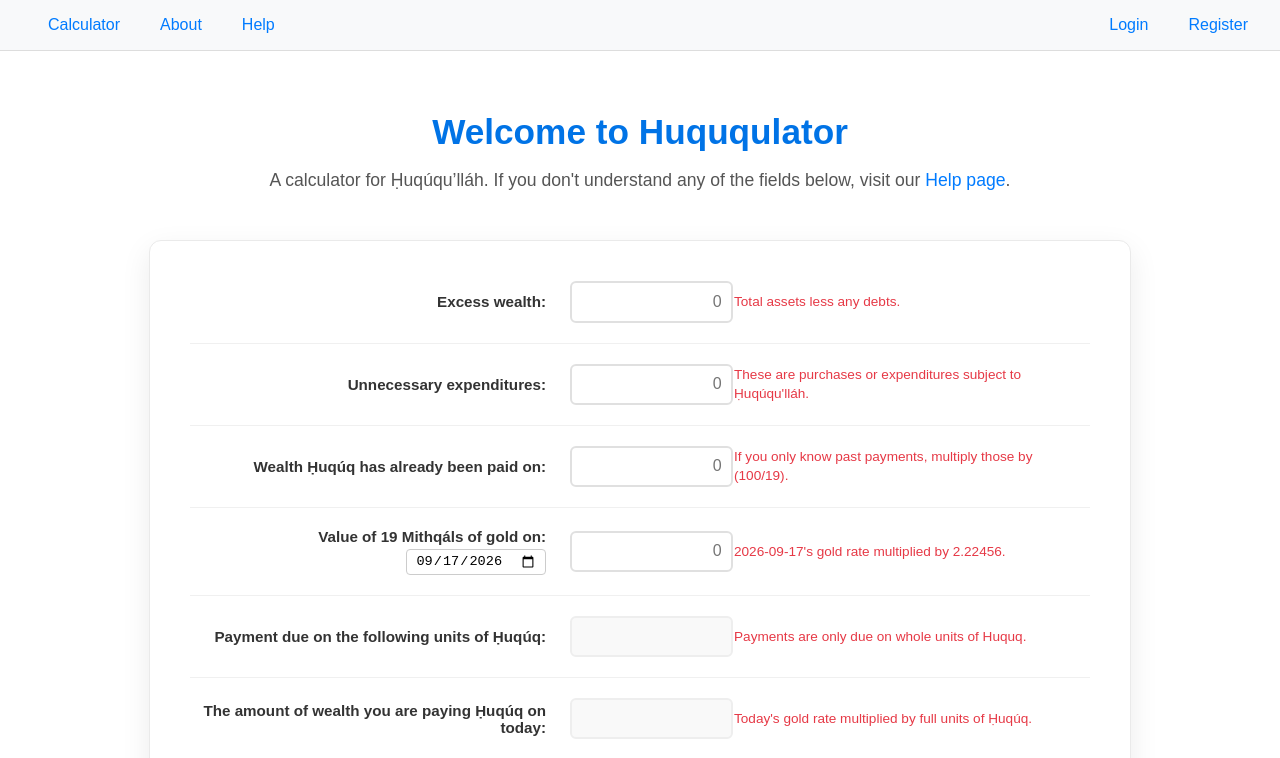
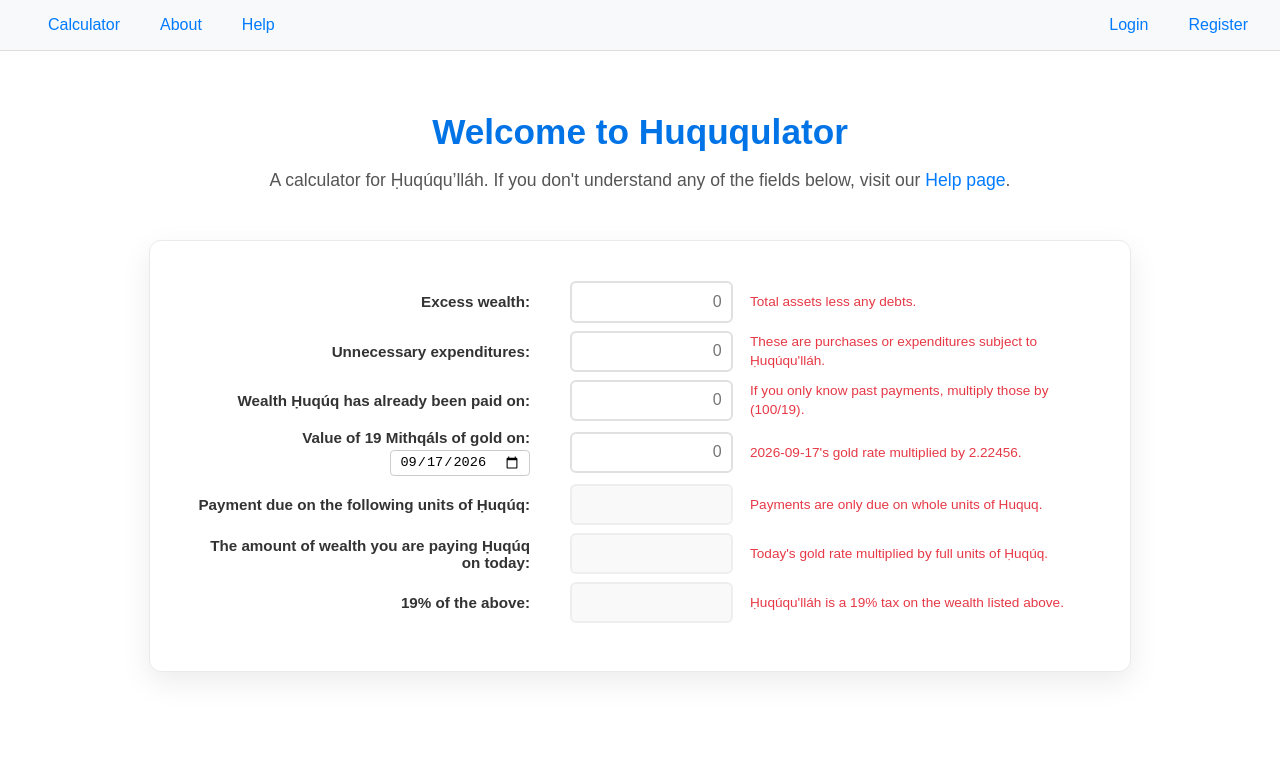
Before and after one commit to bahaipedia/huququlator, a React (Vite) app in the folder client/: page / in a window 1280 px wide. Shown: the top 758 px of the page. Built offline with nearby package versions, Linux system fonts and the light colour scheme; no server answers.

Commit message:
Update App.css

```diff
--- a/client/src/App.css
+++ b/client/src/App.css
@@ -277,18 +277,10 @@
 /* 3-Column Grid Layout */
 .calc-row {
     display: grid;
-    grid-template-columns: 1fr 140px 1fr; /* Label (flexible) | Input (fixed 140px) | Helper (flexible) */
-    gap: 1.5rem;
+    grid-template-columns: 1fr 140px 1fr;
+    column-gap: 2.5rem;
     align-items: center;
-    margin-bottom: 1.25rem;
-    padding-bottom: 1.25rem;
-    border-bottom: 1px solid #f0f0f0;
-}
-
-.calc-row:last-of-type {
-    border-bottom: none;
-    margin-bottom: 0;
-    padding-bottom: 0;
+    margin-bottom: 0.5rem;
 }
 
 .calc-label {
```
